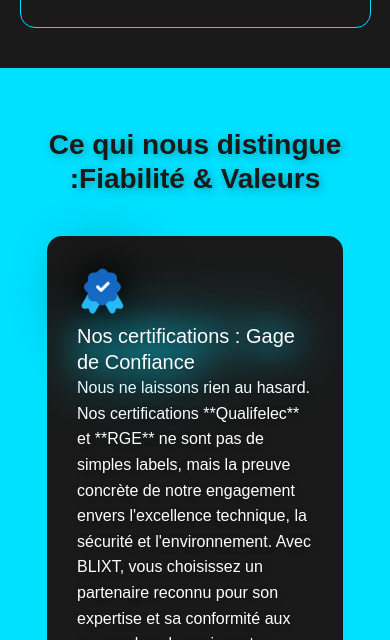
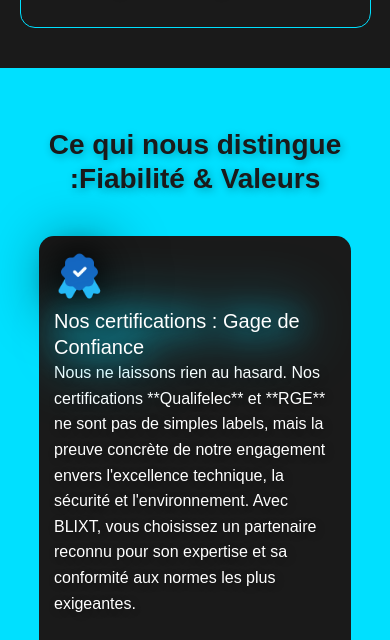
Before and after one commit to sebastien406/BLIXT, a plain HTML site: page apropos.html in a window 390 px wide. Shown: the part 1089-1729 px from the top of the page. Drawn offline with Linux system fonts and the light colour scheme; a web font is replaced by a local one.

Commit message:
correction encore et encore

```diff
--- a/css/apropos.css
+++ b/css/apropos.css
@@ -239,17 +239,17 @@
         gap: 40px;
     }
     .image-boite {
-        transform: rotate(0deg);
+
         width: 200px;
         height: auto;
     }
     .histoire-texte {
-        transform: rotate(0deg);
+
         padding: 30px 10px;
         text-align: center;
     }
     .valeurs-certifs  {
-        padding: 0px 10px ;
+        padding: 0px 0px ;
     }
 
     .conteneur-flex {
@@ -257,7 +257,7 @@
         margin-top: 40px;
     }
     .carte {
-        padding: 30px;
+        padding: 15px;
     }
     .logos-certifs {
         justify-content: center;
--- a/css/services.css
+++ b/css/services.css
@@ -3,7 +3,7 @@
 .conteneur {
     max-width: 100%;
     margin: 0 auto;
-    padding: 0 25px;
+    padding: 0 15px;
 }
 
 .titre-section {
```
